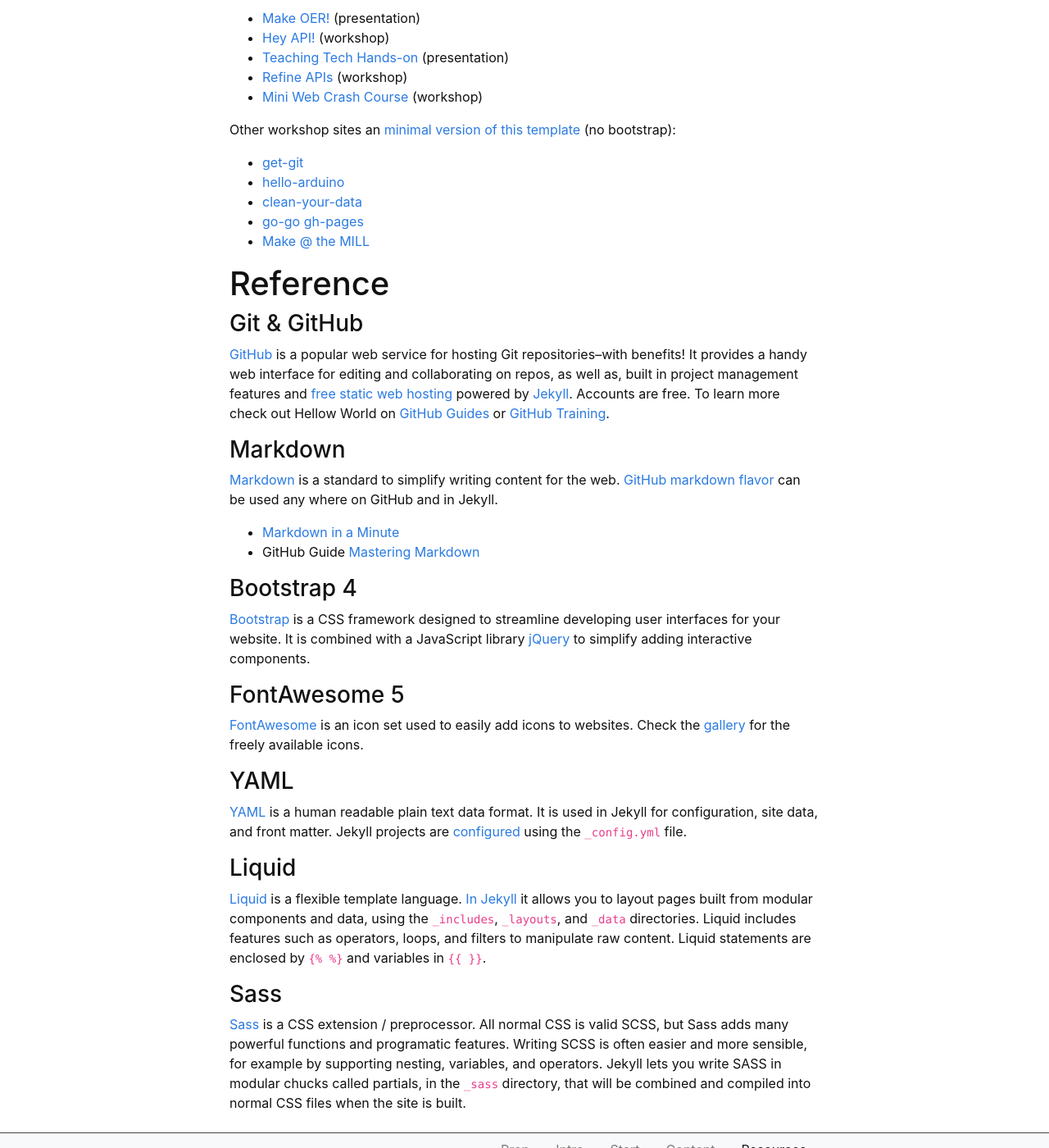
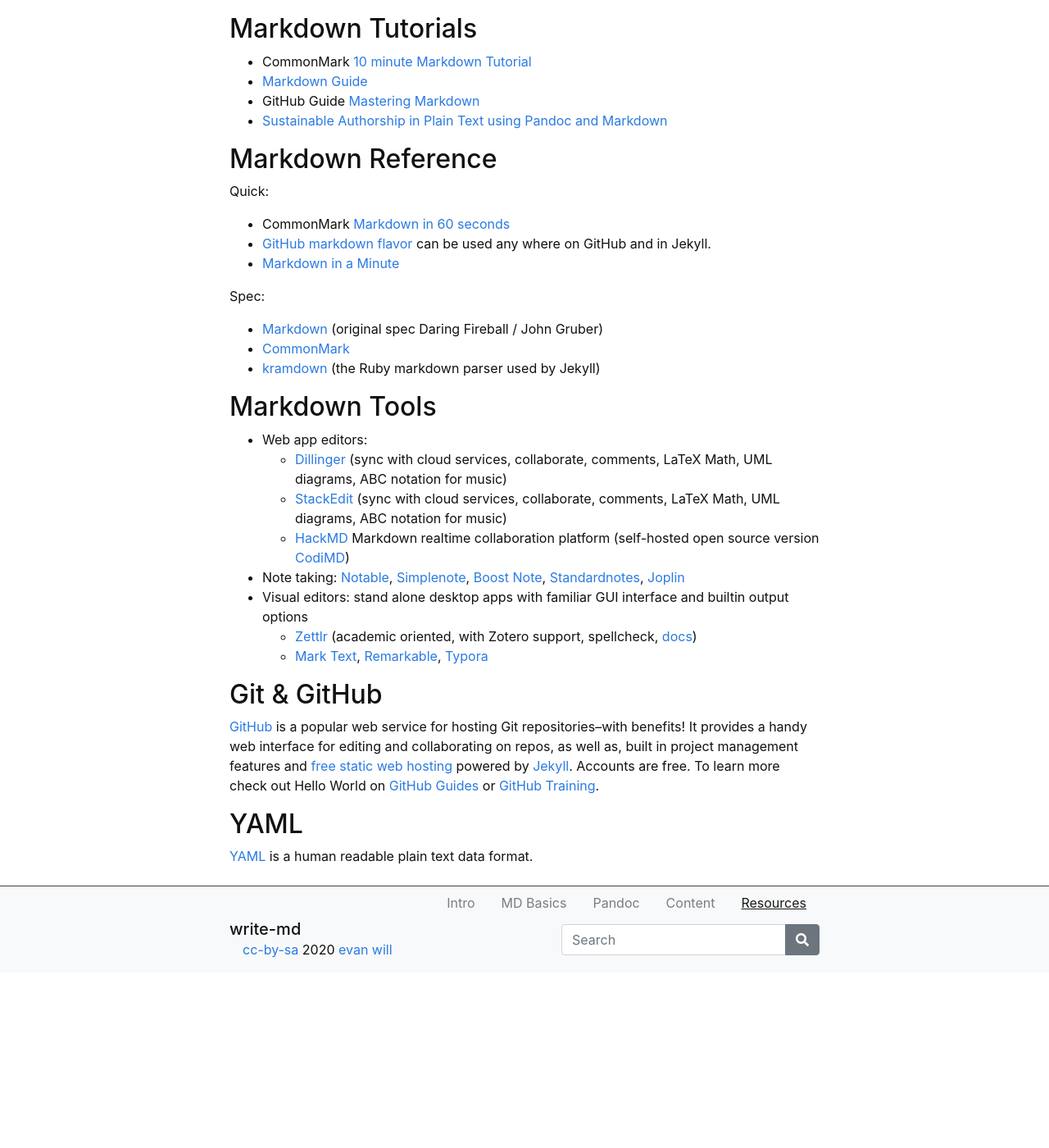
Before and after one commit to evanwill/write-md, a Jekyll site: the page built from content/4-resources.md, in a window 1280 px wide and 1400 px high, scrolled down 244 px. Shown: the whole window at 82% size. Built offline with Jekyll 4.4.1, drawn with Linux system fonts in a browser that asks for light colours; after the commit the page ends 1430 px from its top, so only the background shows below that; some of the changed text lies outside the part shown.

Commit message:
basic set up

```diff
--- a/_config.yml
+++ b/_config.yml
@@ -4,23 +4,23 @@
 
 # Site settings
 # title appears in the header
-title: workshop-template-b
+title: write-md
 # title-icon appears in the header to give some pizazz (leave blank for none)
 # choose from Font Awesome 5 free, https://fontawesome.com/icons?d=gallery&m=free
 # some options: fas fa-wrench; fas fa-cogs; fas fa-code; fas fa-chalkboard-teacher; fas fa-book-open
-title-icon: fas fa-code
+title-icon: fas fa-edit
 # description and keywords for meta tags
-description: "Create a workshop website quick and easy!"
-keywords: "workshops, websites, gh-pages, jekyll"
+description: "This workshop will introduce Markdown and Pandoc for academic writing, as well as how they can integrate into Word or LaTeX writing workflows."
+keywords: "workshops, markdown, pandoc, academic writing"
 featured-image: "/images/uidaho-workshop.jpg"
 
 # author settings for cc-by, appears in the footer
 author: evan will
-pub_year: 2019
+pub_year: 2020
 github_username: evanwill
 
 # add the full url for the github repository
-repo: "https://github.com/evanwill/workshop-template-b"
+repo: "https://github.com/evanwill/write-md"
 
 # site urls
 # add the url for the domain,
@@ -28,7 +28,7 @@ repo: "https://github.com/evanwill/workshop-template-b"
 url: https://evanwill.github.io
 # add subsection of the domain,
 # on gh-pages this is a / followed by the name of the repository
-baseurl: /workshop-template-b
+baseurl: /write-md
 
 # add search box to footer?
 search: true
--- a/content/4-resources.md
+++ b/content/4-resources.md
@@ -5,67 +5,50 @@ nav: true
 
 # Resources
 
-To learn about using `workshop-template-b`, the [Readme](https://github.com/evanwill/workshop-template-b/blob/master/README.md) and content pages have some documentation.
+## Pandoc
 
-Workshop sites using this template:
+- [Pandoc](https://pandoc.org/)
+- [Pandoc with GitHub Actions](https://github.com/pandoc/pandoc-action-example)
 
-- [Make OER!](https://evanwill.github.io/make-oer/) (presentation)
-- [Hey API!](https://evanwill.github.io/hey-api/) (workshop)
-- [Teaching Tech Hands-on](https://evanwill.github.io/tech-hands-on/) (presentation)
-- [Refine APIs](https://evanwill.github.io/refine-apis/) (workshop)
-- [Mini Web Crash Course](https://evanwill.github.io/mini-web-crash-course/) (workshop)
+## Markdown Tutorials
 
-Other workshop sites an [minimal version of this template](https://github.com/evanwill/workshop-template) (no bootstrap):
+- CommonMark [10 minute Markdown Tutorial](https://commonmark.org/help/tutorial/)
+- [Markdown Guide](https://www.markdownguide.org/)
+- GitHub Guide [Mastering Markdown](https://guides.github.com/features/mastering-markdown/)
+- [Sustainable Authorship in Plain Text using Pandoc and Markdown](https://programminghistorian.org/en/lessons/sustainable-authorship-in-plain-text-using-pandoc-and-markdown)
 
-- [get-git](https://evanwill.github.io/get-git/)
-- [hello-arduino](https://evanwill.github.io/hello-arduino/)
-- [clean-your-data](https://evanwill.github.io/clean-your-data/)
-- [go-go gh-pages](https://evanwill.github.io/go-go-ghpages/)
-- [Make @ the MILL](https://uidaholib.github.io/make-at-the-mill/)
+## Markdown Reference
 
-# Reference
+Quick:
 
-### Git & GitHub
+- CommonMark [Markdown in 60 seconds](https://commonmark.org/help/)
+- [GitHub markdown flavor](https://help.github.com/articles/basic-writing-and-formatting-syntax/) can be used any where on GitHub and in Jekyll.
+- [Markdown in a Minute](https://evanwill.github.io/_drafts/notes/markdown-minute.html)
+
+Spec:
+
+- [Markdown](https://daringfireball.net/projects/markdown/) (original spec Daring Fireball / John Gruber)
+- [CommonMark](https://commonmark.org/)
+- [kramdown](https://kramdown.gettalong.org/syntax.html) (the Ruby markdown parser used by Jekyll)
+
+## Markdown Tools
+
+- Web app editors:
+    - [Dillinger](https://dillinger.io/) (sync with cloud services, collaborate, comments, LaTeX Math, UML diagrams, ABC notation for music)
+    - [StackEdit](https://stackedit.io/) (sync with cloud services, collaborate, comments, LaTeX Math, UML diagrams, ABC notation for music)
+    - [HackMD](https://hackmd.io/) Markdown realtime collaboration platform (self-hosted open source version [CodiMD](https://github.com/hackmdio/codimd))
+- Note taking: [Notable](https://notable.md/), [Simplenote](https://simplenote.com/), [Boost Note](https://boostnote.io/), [Standardnotes](https://standardnotes.org/), [Joplin](https://joplinapp.org/)
+- Visual editors: stand alone desktop apps with familiar GUI interface and builtin output options
+    - [Zettlr](https://www.zettlr.com/) (academic oriented, with Zotero support, spellcheck, [docs](https://docs.zettlr.com/))
+    - [Mark Text](https://marktext.app/), [Remarkable](https://remarkableapp.github.io/index.html), [Typora](https://www.typora.io/)
+
+## Git & GitHub
 
 [GitHub](https://github.com/){:target="_blank"} is a popular web service for hosting Git repositories--with benefits!
 It provides a handy web interface for editing and collaborating on repos, as well as, built in project management features and [free static web hosting](https://pages.github.com/){:target="blank"} powered by [Jekyll](https://jekyllrb.com/){:target="blank"}.
 Accounts are free.
-To learn more check out Hellow World on [GitHub Guides](https://guides.github.com/){:target="_blank"} or [GitHub Training](https://services.github.com/on-demand/){:target="_blank"}.
+To learn more check out Hello World on [GitHub Guides](https://guides.github.com/){:target="_blank"} or [GitHub Training](https://services.github.com/on-demand/){:target="_blank"}.
 
-### Markdown
-
-[Markdown](https://daringfireball.net/projects/markdown/) is a standard to simplify writing content for the web.
-[GitHub markdown flavor](https://help.github.com/articles/basic-writing-and-formatting-syntax/) can be used any where on GitHub and in Jekyll.
-
-- [Markdown in a Minute](https://evanwill.github.io/_drafts/notes/markdown-minute.html)
-- GitHub Guide [Mastering Markdown](https://guides.github.com/features/mastering-markdown/)
-
-### Bootstrap 4
-
-[Bootstrap](https://getbootstrap.com/) is a CSS framework designed to streamline developing user interfaces for your website.
-It is combined with a JavaScript library [jQuery](https://jquery.com/) to simplify adding interactive components.
-
-### FontAwesome 5
-
-[FontAwesome](https://fontawesome.com/) is an icon set used to easily add icons to websites.
-Check the [gallery](https://fontawesome.com/icons?d=gallery&m=free) for the freely available icons.
-
-### YAML
+## YAML
 
 [YAML](http://www.yaml.org/) is a human readable plain text data format.
-It is used in Jekyll for configuration, site data, and front matter.
-Jekyll projects are [configured](https://jekyllrb.com/docs/configuration/) using the `_config.yml` file.
-
-### Liquid
-
-[Liquid](http://shopify.github.io/liquid/) is a flexible template language.
-[In Jekyll](https://jekyllrb.com/docs/templates/) it allows you to layout pages built from modular components and data, using the `_includes`, `_layouts`, and `_data` directories.
-Liquid includes features such as operators, loops, and filters to manipulate raw content.
-Liquid statements are enclosed by {% raw %}`{%  %}`{% endraw %} and variables in {% raw %}`{{  }}`{% endraw %}.
-
-### Sass
-
-[Sass](http://sass-lang.com/) is a CSS extension / preprocessor.
-All normal CSS is valid SCSS, but Sass adds many powerful functions and programatic features.
-Writing SCSS is often easier and more sensible, for example by supporting nesting, variables, and operators.
-Jekyll lets you write SASS in modular chucks called partials, in the `_sass` directory, that will be combined and compiled into normal CSS files when the site is built.
```
Also changed, not shown: content/0-intro.md (added, +46 -0 lines), content/0-prep.md (deleted, +0 -75 lines), content/1-intro.md (deleted, +0 -39 lines), content/1-markdown.md (added, +40 -0 lines), content/2-lesson.md (deleted, +0 -47 lines), content/2-pandoc.md (added, +11 -0 lines), content/3-lesson.md (+0 -73 lines), index.md (+7 -12 lines), README.md, images/florian-klauer-mk7D-4UCfmg-unsplash.jpg (added), images/pereanu-sebastian-qFH7-yKoxik-unsplash.jpg (added).
